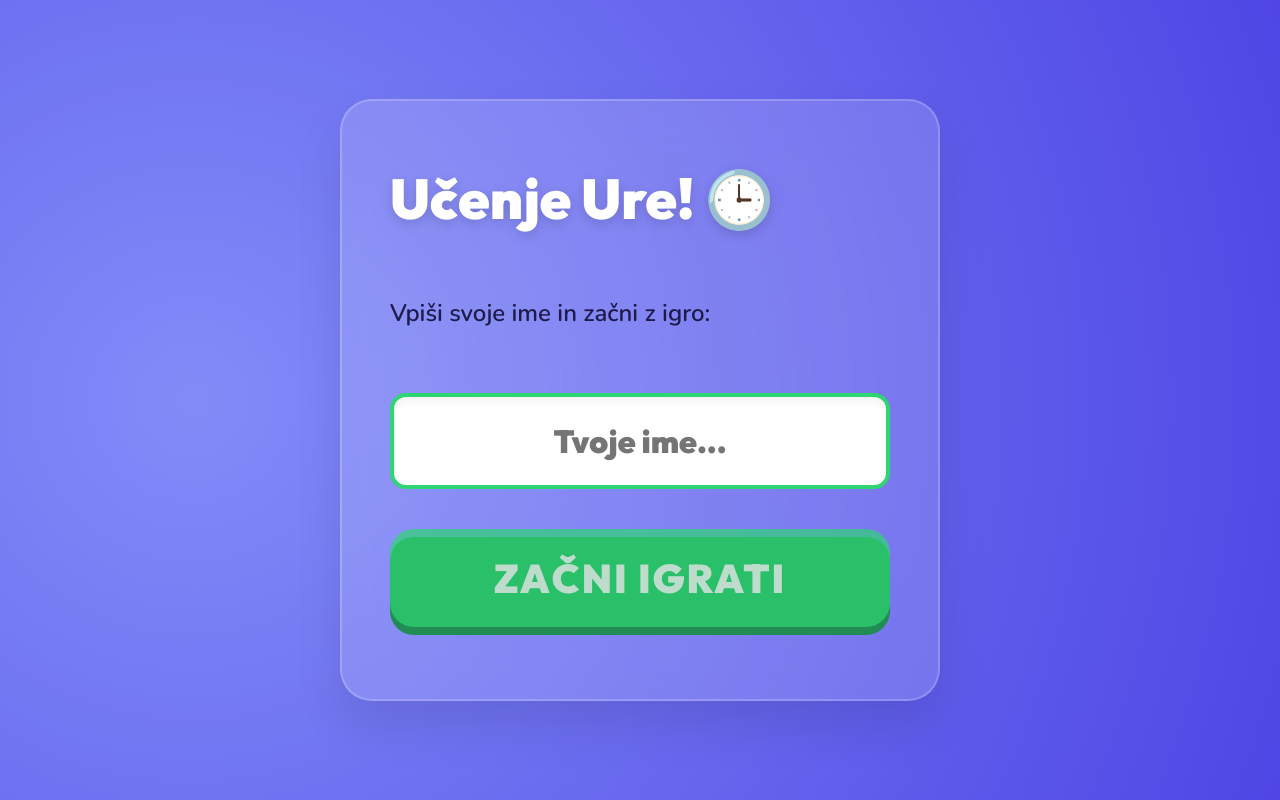
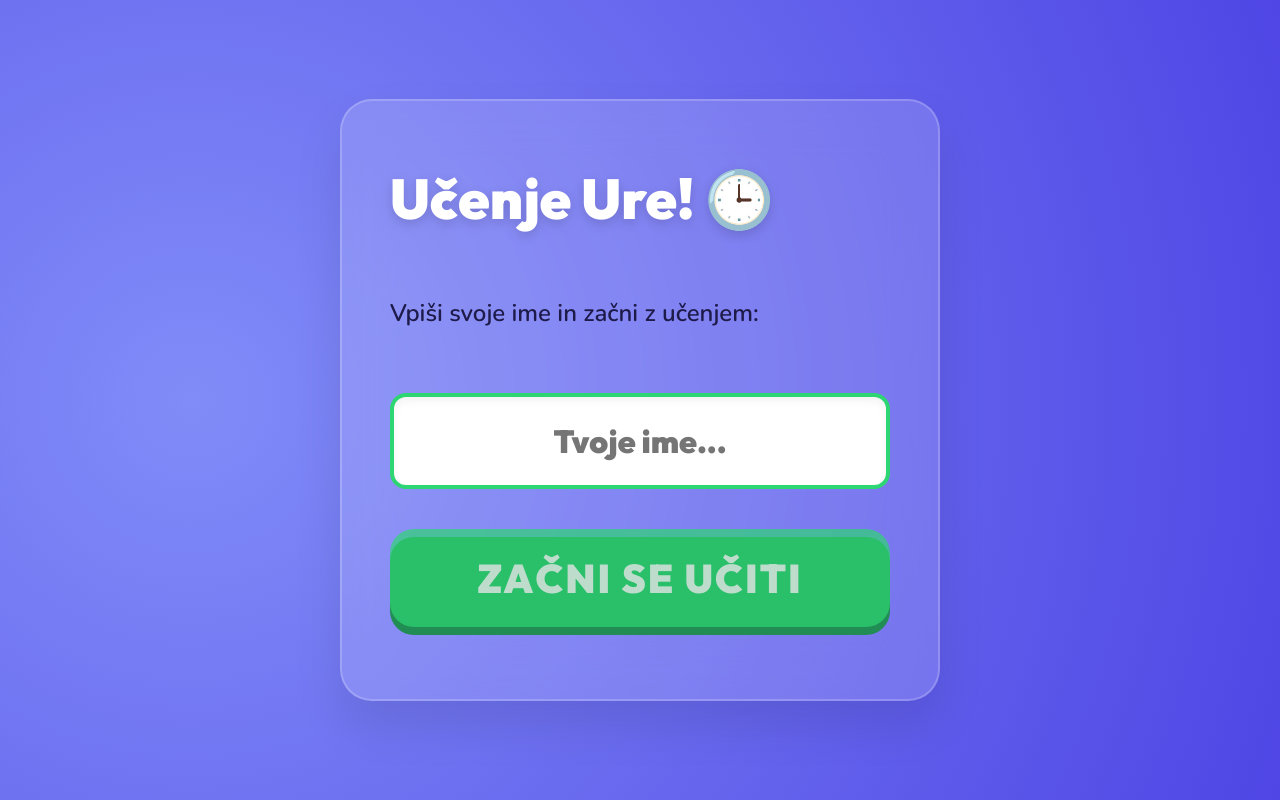
Before and after one commit to artwebin/learning-watch, a React (Vite) app: page / in a window 1280 px wide. Built offline with nearby package versions, Linux system fonts and the light colour scheme.

Commit message:
fix first page text

```diff
--- a/src/components/StartScreen.tsx
+++ b/src/components/StartScreen.tsx
@@ -20,7 +20,7 @@ export const StartScreen: React.FC<Props> = ({ onStart }) => {
       <div className="info-column start-modal">
         <h1 className="task-title" style={{ fontSize: '3.5rem' }}>Učenje Ure! 🕒</h1>
         <p style={{ fontSize: '1.5rem', fontWeight: 600, color: 'var(--text-dark)', margin: '1rem 0' }}>
-          Vpiši svoje ime in začni z igro:
+          Vpiši svoje ime in začni z učenjem:
         </p>
         <form onSubmit={handleSubmit} style={{ width: '100%', display: 'flex', flexDirection: 'column', gap: '2rem' }}>
           <input
@@ -37,7 +37,7 @@ export const StartScreen: React.FC<Props> = ({ onStart }) => {
               disabled={!name.trim()}
               className="submit-btn btn-success"
             >
-              <span className="btn-content">Začni Igrati</span>
+              <span className="btn-content">Začni se učiti</span>
               <div className="btn-shadow"></div>
             </button>
           </div>
```
